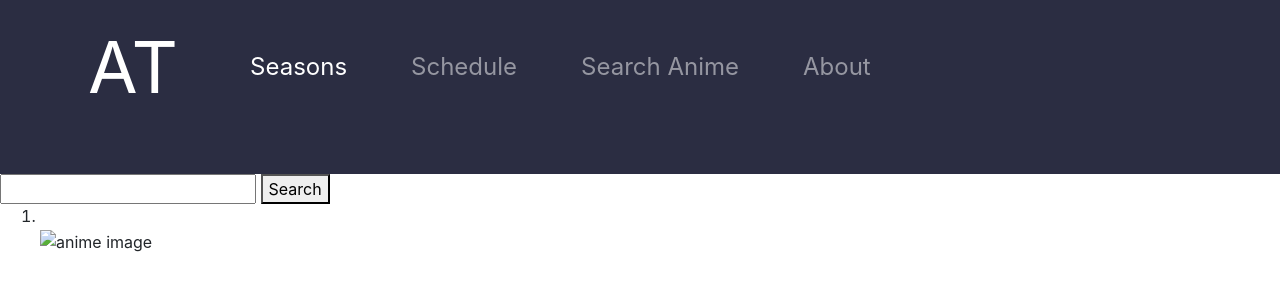
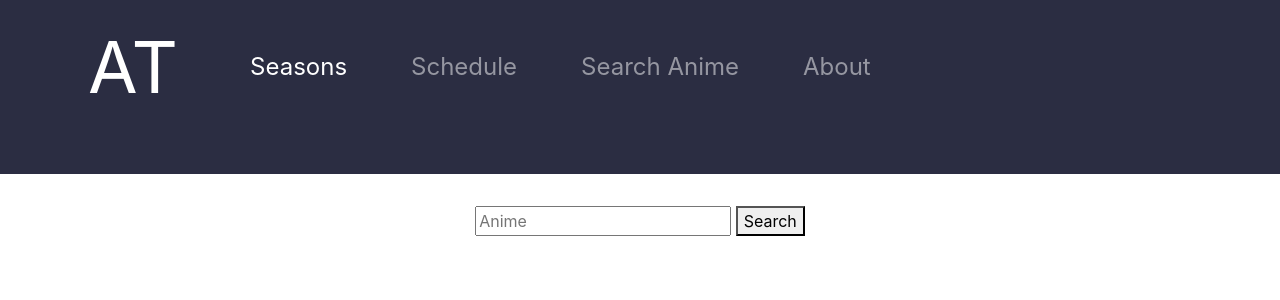
Before and after one commit to Garogoz/anime-times, a Flask app: page /anime in a window 1280 px wide. Shown: the top 300 px of the page. Run offline with Flask 3, Linux system fonts and the light colour scheme; data that the repository does not hold is empty.

Commit message:
small adjustments, not relevant

```diff
--- a/app.py
+++ b/app.py
@@ -22,8 +22,8 @@
 
 @app.route('/anime', methods=['GET'])
 def anime():
-    data = graph.get_anime(request.args.get('anime'))
-    return render_template('anime.html', title="Anime", data=data)
+    data = graph.get_anime(request.args.get('title'))
+    return render_template('anime.html', title="Anime")
 
 
 @app.route('/<season>/<int:year>', methods=['GET'])
--- a/static/styles/styles.css
+++ b/static/styles/styles.css
@@ -103,6 +103,13 @@
 .genres {
     border: 1px solid grey;
     border-radius: 2em;
-    padding: 0.25em;
+    padding: 0.25em 0.3em;
     margin-right: 0.5em;
+    font-size: 14px;
 }
+
+/* anime.hmtl */
+.searchanime {
+    margin-top:2em;
+    text-align: center;
+}
--- a/templates/anime.html
+++ b/templates/anime.html
@@ -5,14 +5,9 @@
 {% endblock %}
 
 {% block main %}
-    <form action="/anime" method="get">
-        <input type="text" name="anime" autocomplete="off">
+    <form action="/anime" method="get" class="searchanime">
+        <input type="text" name="title" autocomplete="off" placeholder="Anime">
         <button type="submit">Search</button>
     </form>
-    <ol>
 
-    <li>{{ data['title']['romaji'] }}</li>
-    <img src="{{ data['coverImage']['large']}}" alt="anime image">
-
-</ol>
 {% endblock %}
```
